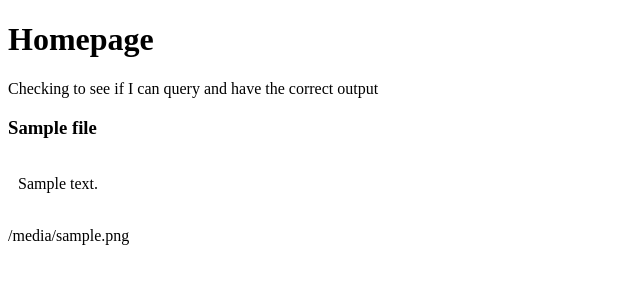
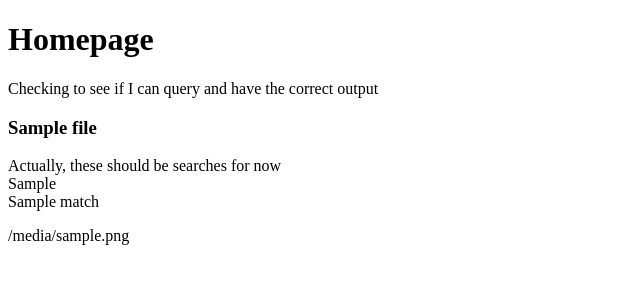
Before and after one commit to Torden360/PROJECT_document-search--comment-tool, a Flask app: template src/templates/homepage.html in a window 1280 px wide. Shown: the top 300 px of the page, without its empty margins (0-640 px from the left). Run offline with Flask 2, Linux system fonts and the light colour scheme; tables that the repository leaves empty hold one stand-in row (values such as "Sample post"); the template is opened without the code that fills it: values that come from a table or form of the project are taken from there, most other values are stand-ins (such as "Sample title", 1, 10 or a date in 2020).

Commit message:
Experimenting with my sql alchemy relationships to build homepage

```diff
--- a/src/templates/homepage.html
+++ b/src/templates/homepage.html
@@ -6,10 +6,25 @@
     <h1> Homepage </h1>
     <p> Checking to see if I can query and have the correct output </p>
     <h3> {{file.name}} </h3>
-    <p id="file">
-{{text}}
+
+    <p> Actually, these should be searches for now <br>
+        {% for search in searches %}
+        {{search.search_phrase}}
+        <br>
+        {% endfor %}
+
+        {% for match in matches %}
+        {{match}}
+        <br>
+        {% endfor %}
     </p>
+
     <p>
         {{file}}
     </p>
 {% endblock %}
+
+<!--taking this out for now
+    <p id="file">
+{{text}}
+    </p> -->
```
